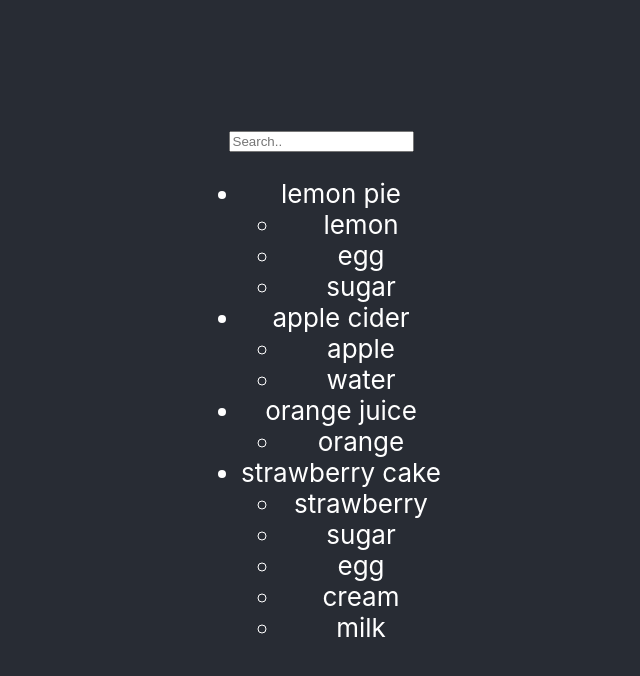
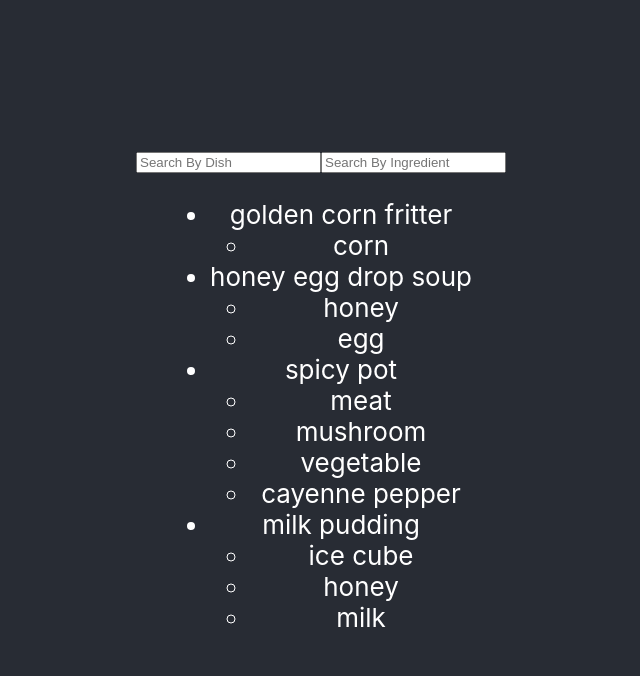
Before and after one commit to peterfuwork/search-filter-example, a React (Create React App) app: page / in a window 1280 px wide. Shown: the top 676 px of the page, without its empty margins (319-959 px from the left). Built offline with nearby package versions, Linux system fonts and the light colour scheme.

Commit message:
added two search bars and can sort by dish or ingredients.

```diff
--- a/src/App.js
+++ b/src/App.js
@@ -8,35 +8,52 @@ class App extends Component {
     filterDishes:[],
     dishes: [
       {
-        'name': 'lemon pie',
-        'recipe': [
-          'lemon',
-          'egg',
-          'sugar'
+        'name': 'golden corn fritter',
+        'recipes': [
+          'corn'
         ],
+        'recipeObj': {
+          'corn': 4
+        }
       },
       {
-        'name': 'apple cider',
-        'recipe': [
-          'apple',
-          'water'
-        ]
+        'name': 'honey egg drop soup',
+        'recipes': [
+          'honey',
+          'egg'
+        ],
+        'recipeObj': {
+          'honey': 2,
+          'egg': 2
+        }
       },
       {
-        'name': 'orange juice',
-        'recipe': [
-          'orange'
-        ]
+        'name': 'spicy pot',
+        'recipes': [
+          'meat',
+          'mushroom',
+          'vegetable',
+          'cayenne pepper'
+        ],
+        'recipeObj': {
+          'meat': 1,
+          'mushroom': 1,
+          'vegetable': 1,
+          'cayenne pepper': 1
+        }
       },
       {
-        'name': 'strawberry cake',
-        'recipe': [
-          'strawberry',
-          'sugar',
-          'egg',
-          'cream',
+        'name': 'milk pudding',
+        'recipes': [
+          'ice cube',
+          'honey',
           'milk'
-        ]
+        ],
+        'recipeObj': {
+          'ice cube': 1,
+          'honey': 1,
+          'milk': 1
+        }
       }
     ]
   }
@@ -47,14 +64,19 @@ class App extends Component {
     })
   }
 
-  findMatches(wordToMatch, dishes) {
+  findMatches(wordToMatch, dishes, inputBoxName) {
     return dishes.filter(dish => {
       if (wordToMatch === '\\') {
         wordToMatch = "";
       }
+      const regex = new RegExp(wordToMatch, 'gi');
       // here we need to figure out if the title or article number matches what was searched
-      const regex = new RegExp(wordToMatch, 'gi');
-      return dish.name.match(regex);
+
+      if(inputBoxName === 'dish'){
+        return dish.name.match(regex);
+      } else if (inputBoxName === 'ingredient') {
+        return dish.recipes.filter(recipe => recipe.match(regex)).toString();
+      }
     });
   }
 
@@ -62,8 +84,8 @@ class App extends Component {
     e.preventDefault();
     const value = e.target.value;
     const dishes = this.state.dishes;
-    const matchArray = this.findMatches(value, dishes);
-    console.log(matchArray)
+    const inputBoxName = e.target.name;
+    const matchArray = this.findMatches(value, dishes, inputBoxName);
     this.setState({
       filterDishes: matchArray
     })
@@ -76,7 +98,7 @@ class App extends Component {
         <li key={dish.name}>
           {dish.name}
           <ul>
-              {dish.recipe.map(recipe => {
+              {dish.recipes.map(recipe => {
                 return (
                   <li key={recipe}>{recipe}</li>
                 )
@@ -91,7 +113,10 @@ class App extends Component {
     return (
       <div className="App">
         <header className="App-header">
-          <SearchBar dishes={dishes} filterDishes={list} onChangeSearch={this.onChangeSearch} />
+          <SearchBar
+            dishes={dishes}
+            filterDishes={list}
+            onChangeSearch={this.onChangeSearch} />
           <ResultList filterDishes={list} />
         </header>
       </div>
--- a/src/SearchBar.js
+++ b/src/SearchBar.js
@@ -2,7 +2,10 @@ import React from 'react';
 
 function SearchBar(props) {
     return (
-      <input type="text" placeholder="Search.." onChange={(e) => props.onChangeSearch(e)} />
+      <div>
+        <input type="text" name="dish" placeholder="Search By Dish" onChange={(e) => props.onChangeSearch(e)} />
+        <input type="text" name="ingredient" placeholder="Search By Ingredient" onChange={(e) => props.onChangeSearch(e)} />
+      </div>
     );
 }
 
```
Also changed, not shown: src/ResultList.js (+5 -5 lines).
